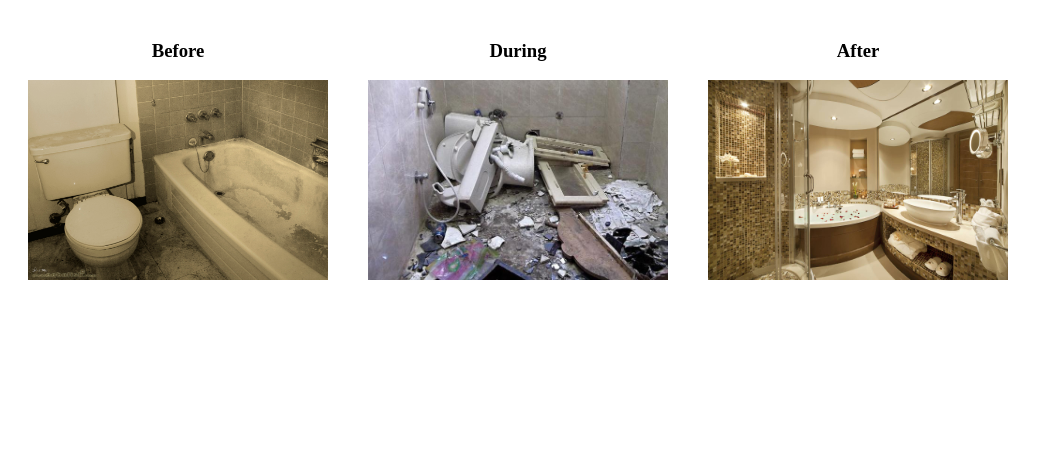
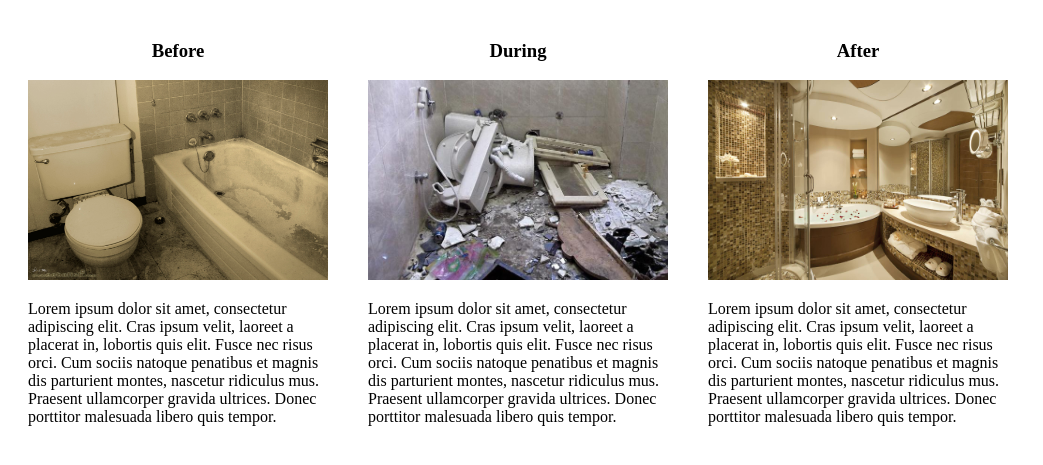
Before and after one commit to OskarRadon/interior-decorator, a plain HTML site: page index.html in a window 1280 px wide. Shown: the part 79-544 px from the top of the page, without its empty margins (0-1043 px from the left). Drawn offline with Linux system fonts and the light colour scheme.

Commit message:
Add text context

```diff
--- a/index.html
+++ b/index.html
@@ -10,16 +10,19 @@
     <div class="column">
       <h3>Before</h3>
         <img src="img/before.jpg">
+        <p>Lorem ipsum dolor sit amet, consectetur adipiscing elit. Cras ipsum velit, laoreet a placerat in, lobortis quis elit. Fusce nec risus orci. Cum sociis natoque penatibus et magnis dis parturient montes, nascetur ridiculus mus. Praesent ullamcorper gravida ultrices. Donec porttitor malesuada libero quis tempor.</p>
     </div>
 
     <div class="column">
       <h3>During</h3>
         <img src="img/during.jpg">
+        <p>Lorem ipsum dolor sit amet, consectetur adipiscing elit. Cras ipsum velit, laoreet a placerat in, lobortis quis elit. Fusce nec risus orci. Cum sociis natoque penatibus et magnis dis parturient montes, nascetur ridiculus mus. Praesent ullamcorper gravida ultrices. Donec porttitor malesuada libero quis tempor.</p>
     </div>
 
     <div class="column">
       <h3>After</h3>
         <img src="img/after.jpg">
+        <p>Lorem ipsum dolor sit amet, consectetur adipiscing elit. Cras ipsum velit, laoreet a placerat in, lobortis quis elit. Fusce nec risus orci. Cum sociis natoque penatibus et magnis dis parturient montes, nascetur ridiculus mus. Praesent ullamcorper gravida ultrices. Donec porttitor malesuada libero quis tempor.</p>
     </div>
   </body>
 <html>
```
